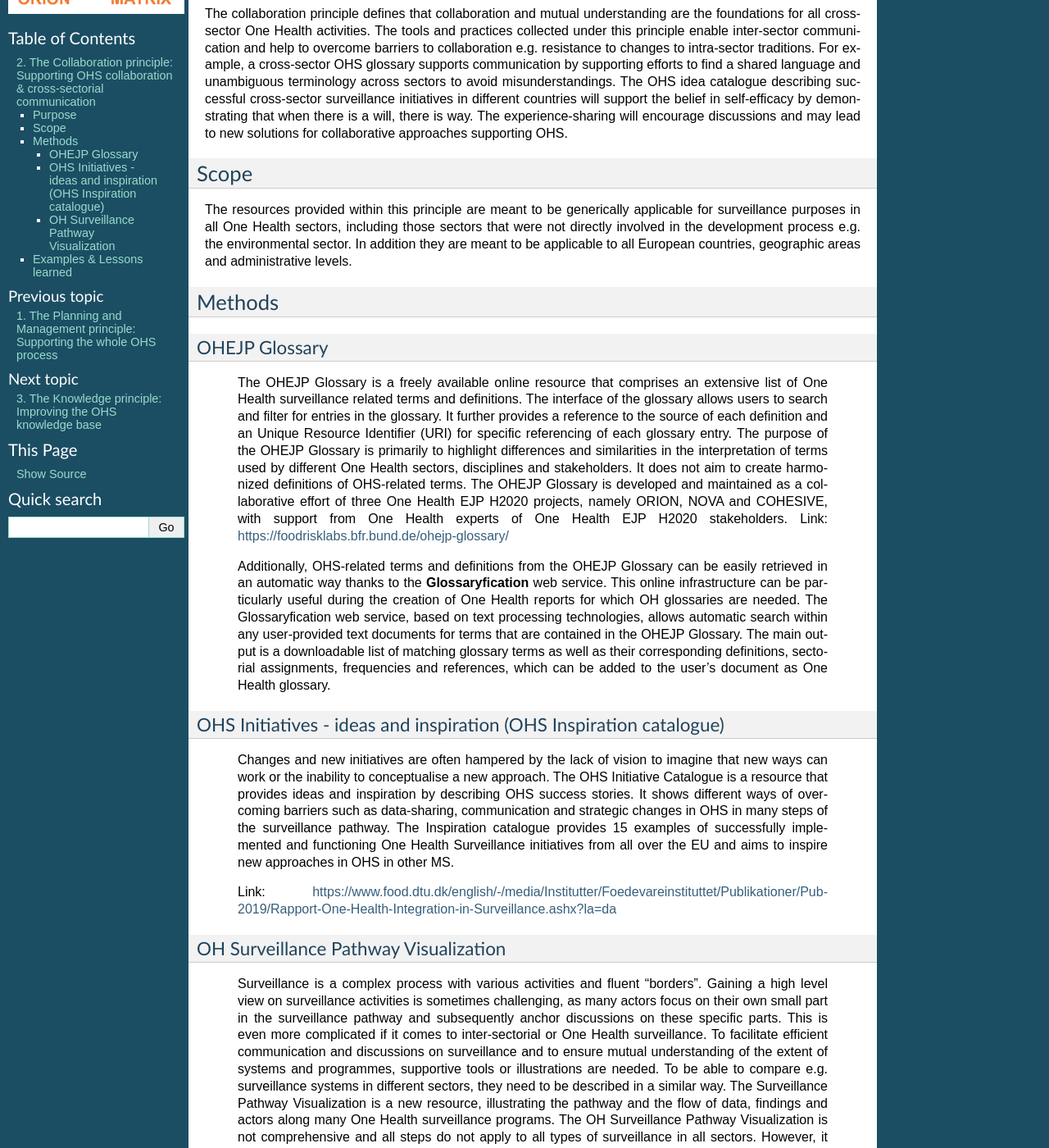
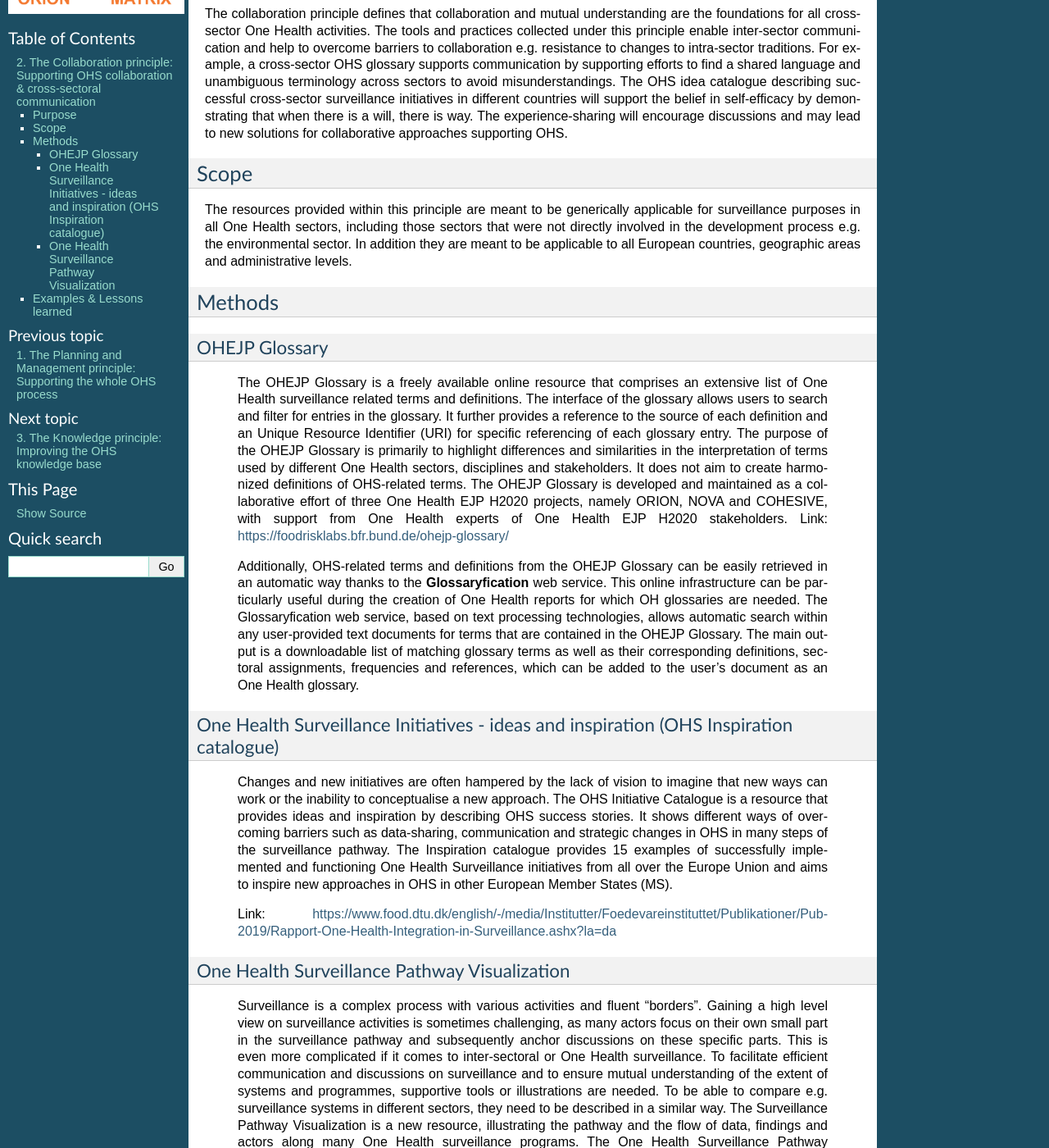
Before and after one commit to EJP-ORION/OH-Surveillance-Codex, a Sphinx documentation site: the page built from docs/2-the-collaboration-principle.rst, in a window 1280 px wide and 1400 px high, scrolled down 211 px. Shown: the whole window at 82% size. Built offline with Sphinx 7.4.7, drawn with Linux system fonts in a browser that asks for light colours; some of the changed text lies outside the part shown.

Commit message:
text changes

```diff
--- a/docs/2-the-collaboration-principle.rst
+++ b/docs/2-the-collaboration-principle.rst
@@ -1,5 +1,5 @@
 =========================================================================================
-2. The Collaboration principle: Supporting OHS collaboration & cross-sectorial communication
+2. The Collaboration principle: Supporting OHS collaboration & cross-sectoral communication
 =========================================================================================
 
 .. _purpose-1:
@@ -62,13 +62,13 @@ OHEJP Glossary
    text processing technologies, allows automatic search within any
    user-provided text documents for terms that are contained in the
    OHEJP Glossary. The main output is a downloadable list of matching
-   glossary terms as well as their corresponding definitions, sectorial
+   glossary terms as well as their corresponding definitions, sectoral
    assignments, frequencies and references, which can be added to the
-   user’s document as One Health glossary.
+   user’s document as an One Health glossary.
 
 
-OHS Initiatives - ideas and inspiration (OHS Inspiration catalogue)
-'''''''''''''''''''''''''''''''''''''''''''''''''''''''''''''''''''
+One Health Surveillance Initiatives - ideas and inspiration (OHS Inspiration catalogue)
+'''''''''''''''''''''''''''''''''''''''''''''''''''''''''''''''''''''''''''''''''''''''
 
    Changes and new initiatives are often hampered by the lack of vision
    to imagine that new ways can work or the inability to conceptualise a
@@ -78,35 +78,35 @@ OHS Initiatives - ideas and inspiration (OHS Inspiration catalogue)
    communication and strategic changes in OHS in many steps of the
    surveillance pathway. The Inspiration catalogue provides 15 examples
    of successfully implemented and functioning One Health Surveillance
-   initiatives from all over the EU and aims to inspire new approaches
-   in OHS in other MS.
+   initiatives from all over the Europe Union and aims to inspire new approaches
+   in OHS in other European Member States (MS).
 
    Link:   https://www.food.dtu.dk/english/-/media/Institutter/Foedevareinstituttet/Publikationer/Pub-2019/Rapport-One-Health-Integration-in-Surveillance.ashx?la=da
 
 
-OH Surveillance Pathway Visualization
-'''''''''''''''''''''''''''''''''''''
+One Health Surveillance Pathway Visualization
+'''''''''''''''''''''''''''''''''''''''''''''
 
    Surveillance is a complex process with various activities and fluent
    “borders”. Gaining a high level view on surveillance activities is
    sometimes challenging, as many actors focus on their own small part
    in the surveillance pathway and subsequently anchor discussions on
    these specific parts. This is even more complicated if it comes to
-   inter-sectorial or One Health surveillance. To facilitate efficient
+   inter-sectoral or One Health surveillance. To facilitate efficient
    communication and discussions on surveillance and to ensure mutual
    understanding of the extent of systems and programmes, supportive
    tools or illustrations are needed. To be able to compare e.g.
    surveillance systems in different sectors, they need to be described
    in a similar way. The Surveillance Pathway Visualization is a new
    resource, illustrating the pathway and the flow of data, findings and
-   actors along many One Health surveillance programs. The OH Surveillance
+   actors along many One Health surveillance programs. The One Health Surveillance
    Pathway Visualization is not comprehensive and all steps do not apply
    to all types of surveillance in all sectors. However, it has been
    aligned with other ways of describing surveillance activities and
    does provide a proper tool to facilitate cross-sector communication.
 
    .. figure:: ../assets/img/SurveillancePathway.png
-   Figure 4. The "Surveillance Pathway Visualization" illustrates the different process steps carried out in animal health, public health and food safety surveillance. The red arrows indicate where surveillance activities could be connected between two or all three sectors to support the OH concept.
+   Figure 4. The "One Health Surveillance Pathway Visualization" illustrates the different process steps carried out in animal health, public health and food safety surveillance. The red arrows indicate where surveillance activities could be connected between two or all three sectors to support the One Health concept.
 
 
 Examples & Lessons learned
@@ -118,7 +118,7 @@ Positive lessons and tools that facilitated collaboration and characterised posi
 
 Some pilot projects saw collaboration grow after having ‘planted the seed’ a while ago. However, this approach is not well-suited for a project with a specific end time. In general, it was recognised that One Health Surveillance Initiatives (OHSI) take time to develop and establish, which does not always fit well with academic project deadlines. Some pilot projects experienced that success in starting up an OHSI could be very person-dependent and convincing individuals to integrate their expert topics with others could be a barrier.
 
-Lack of sufficient leadership support both internally in the organisations and externally was highlighted as problem. This is a known barrier for additional OH integration between policy areas and portfolios [15]_. For some of the OHSI-developing pilot projects, it could be difficult to  get buy-in from or within organisations without proof-of-principle. Interesting, in contrast our tool-developing pilot projects found that, despite offering and demonstrating an actual tool, it was difficult to obtain adoption in existing OHSI.
+Lack of sufficient leadership support both internally in the organisations and externally was highlighted as problem. This is a known barrier for additional OH integration between policy areas and portfolios [15]_. For some of the OHSI-developing pilot projects, it could be difficult to get buy-in from or within organisations without proof-of-principle. Interesting, in contrast our tool-developing pilot projects found that, despite offering and demonstrating an actual tool, it was difficult to obtain adoption in existing OHSI.
 
 .. rubric:: References
 
```
